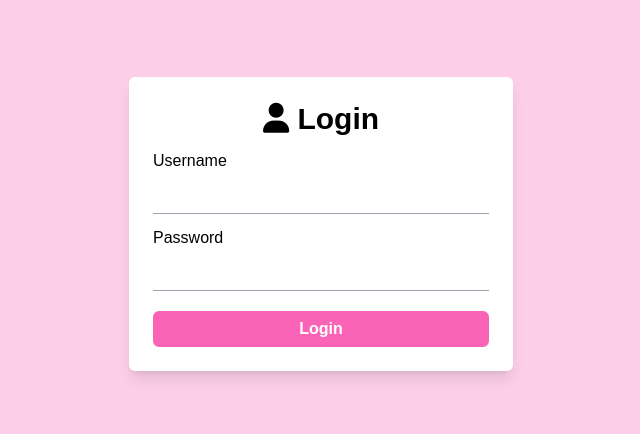
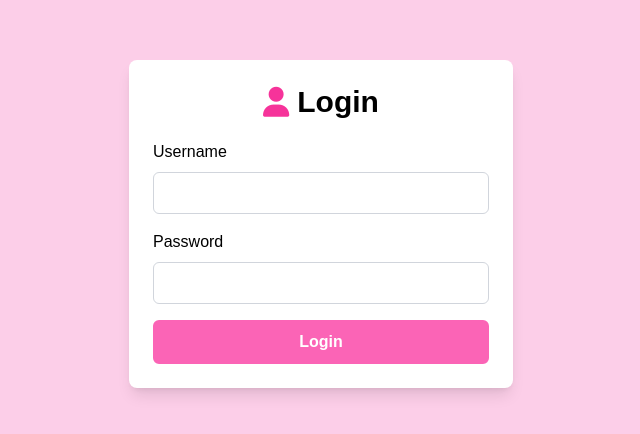
Before and after one commit to Fathimashazina/Post-App, a Next.js app: page / in a window 1280 px wide. Shown: the part 176-610 px from the top of the page, without its empty margins (319-959 px from the left). Built offline with nearby package versions, Linux system fonts and the light colour scheme.

Commit message:
padding and width changed

```diff
--- a/app/page.tsx
+++ b/app/page.tsx
@@ -21,7 +21,6 @@ export default function Home() {
       const { data } = await axios.post("/api/auth/login", payload);
       setAlert({ type: "success", message: "Login successful!" });
       setTimeout(() => push("/dashboard"), 1500);
-
     } catch (e) {
       const error = e as AxiosError;
       setAlert({ type: "error", message: error.message || "Login failed" });
@@ -29,15 +28,16 @@ export default function Home() {
   };
 
   return (
-    <div className="flex justify-center items-center h-screen bg-pink-200">
-      <div className="w-96 p-6 shadow-lg bg-white rounded-md">
-        <h1 className="text-3xl block text-center font-semibold mb-3">
-          <i className="fa-solid fa-user"></i> Login
+    <div className="flex justify-center items-center min-h-screen bg-pink-200 px-4">
+      <div className="w-full max-w-sm p-6 shadow-lg bg-white rounded-lg">
+        <h1 className="text-2xl md:text-3xl text-center font-semibold mb-5 flex items-center justify-center gap-2">
+          <i className="fa-solid fa-user text-pink-500"></i>
+          Login
         </h1>
 
         {alert && (
           <div
-            className={`mt-4 p-3 rounded-md text-sm font-medium ${
+            className={`mt-4 p-3 rounded-md text-sm md:text-base font-medium ${
               alert.type === "success"
                 ? "bg-green-100 text-green-800 border border-green-400"
                 : "bg-red-100 text-red-800 border border-red-400"
@@ -47,47 +47,34 @@ export default function Home() {
           </div>
         )}
 
-        <form onSubmit={handleSubmit}>
-          <div className="mt-3">
-            <label htmlFor="username" className="block text-base mb-2">
+        <form onSubmit={handleSubmit} className="space-y-4">
+          <div>
+            <label htmlFor="username" className="block text-sm md:text-base mb-2">
               Username
             </label>
             <input
               type="text"
               id="username"
               name="username"
-              className="
-              w-full text-base px-2 py-1
-              border-0 border-b border-gray-400
-              focus:outline-none focus:ring-0
-              focus:border-b-2 focus:border-gray-600"
+              className="w-full text-base px-3 py-2 rounded-md border border-gray-300 focus:outline-none focus:ring-2 focus:ring-pink-400"
               required
             />
           </div>
-          <div className="mt-3">
-            <label htmlFor="password" className="block text-base mb-2">
+          <div>
+            <label htmlFor="password" className="block text-sm md:text-base mb-2">
               Password
             </label>
             <input
               type="password"
               id="password"
               name="password"
-              className="
-              w-full text-base px-2 py-1
-              border-0 border-b border-gray-400
-              focus:outline-none focus:ring-0
-              focus:border-b-2 focus:border-gray-600"
+              className="w-full text-base px-3 py-2 rounded-md border border-gray-300 focus:outline-none focus:ring-2 focus:ring-pink-400"
               required
             />
           </div>
-          <div className="mt-5"></div>
           <button
             type="submit"
-            className="
-            border-2 border-pink-400
-            bg-pink-400 text-white py-1 w-full
-            rounded-md hover:bg-transparent hover:text-gray-800
-            font-semibold"
+            className="border-2 border-pink-400 bg-pink-400 text-white py-2 w-full rounded-md hover:bg-transparent hover:text-gray-800 font-semibold transition-colors"
           >
             Login
           </button>
```
